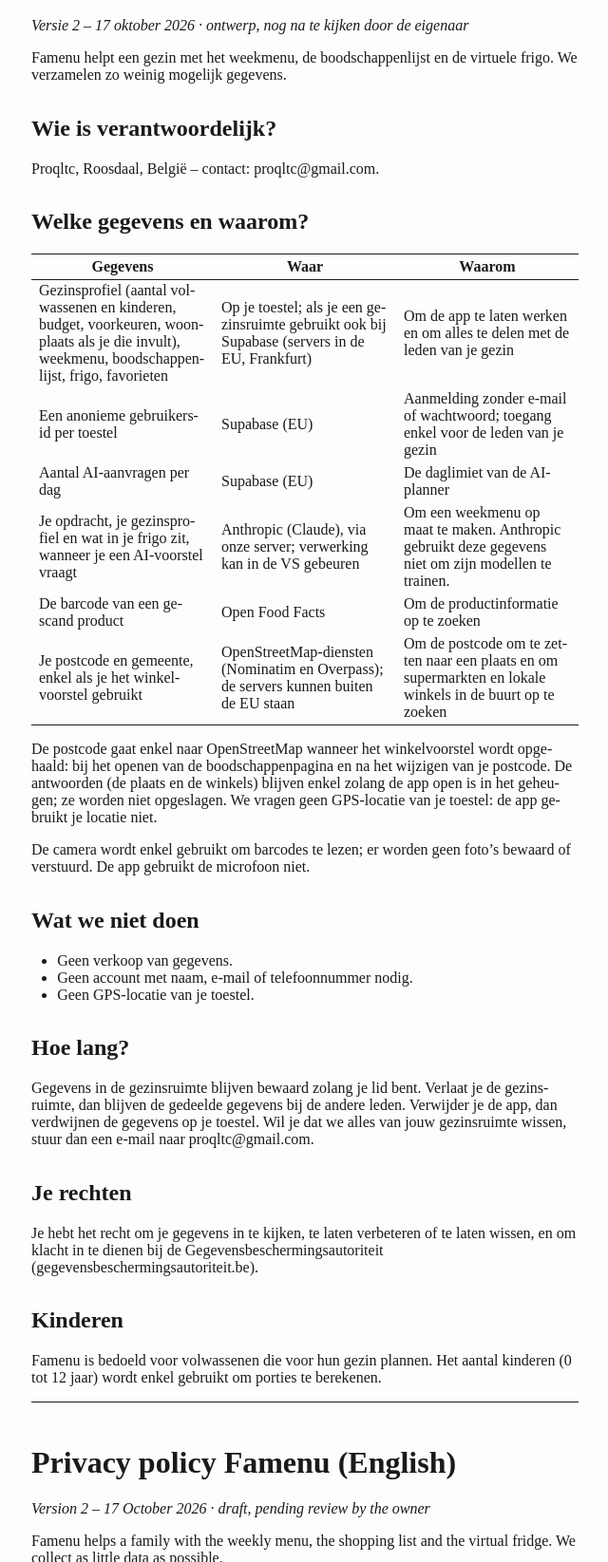
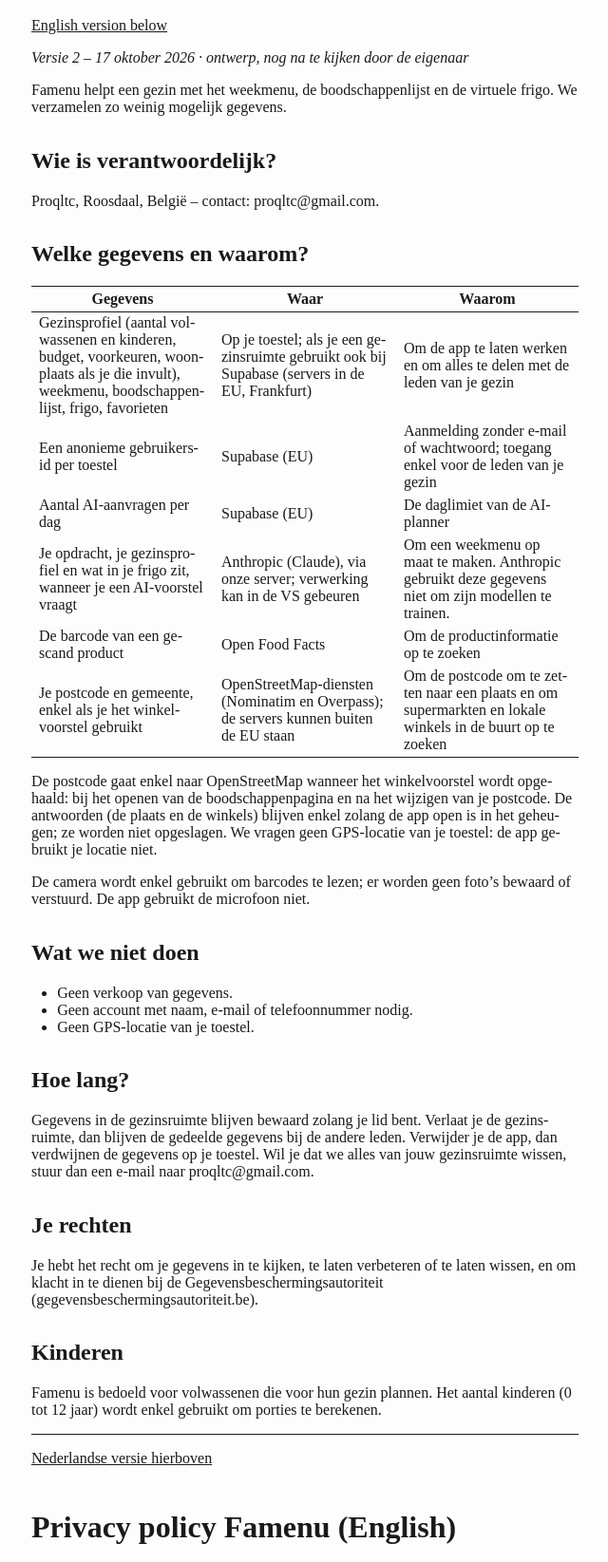
Before and after one commit to proqltc-prog/famenu-privacy, a plain HTML site: page index.html in a window 1280 px wide. Shown: the part 135-1780 px from the top of the page at 95% size, without its empty margins (319-959 px from the left). Drawn offline with Linux system fonts and the light colour scheme.

Commit message:
Taalkeuze bovenaan (NL en EN links)

```diff
--- a/index.html
+++ b/index.html
@@ -167,6 +167,7 @@
 <body>
 
 <h1 id="privacybeleid-famenu">Privacybeleid Famenu</h1>
+<p><a href="#privacy-policy-famenu-english">English version below</a></p>
 <p><em>Versie 2 – 17 oktober 2026 · ontwerp, nog na te kijken door de
 eigenaar</em></p>
 <p>Famenu helpt een gezin met het weekmenu, de boodschappenlijst en de
@@ -260,6 +261,7 @@
 aantal kinderen (0 tot 12 jaar) wordt enkel gebruikt om porties te
 berekenen.</p>
 <hr />
+<p><a href="#privacybeleid-famenu">Nederlandse versie hierboven</a></p>
 <h1 id="privacy-policy-famenu-english">Privacy policy Famenu
 (English)</h1>
 <p><em>Version 2 – 17 October 2026 · draft, pending review by the
```
